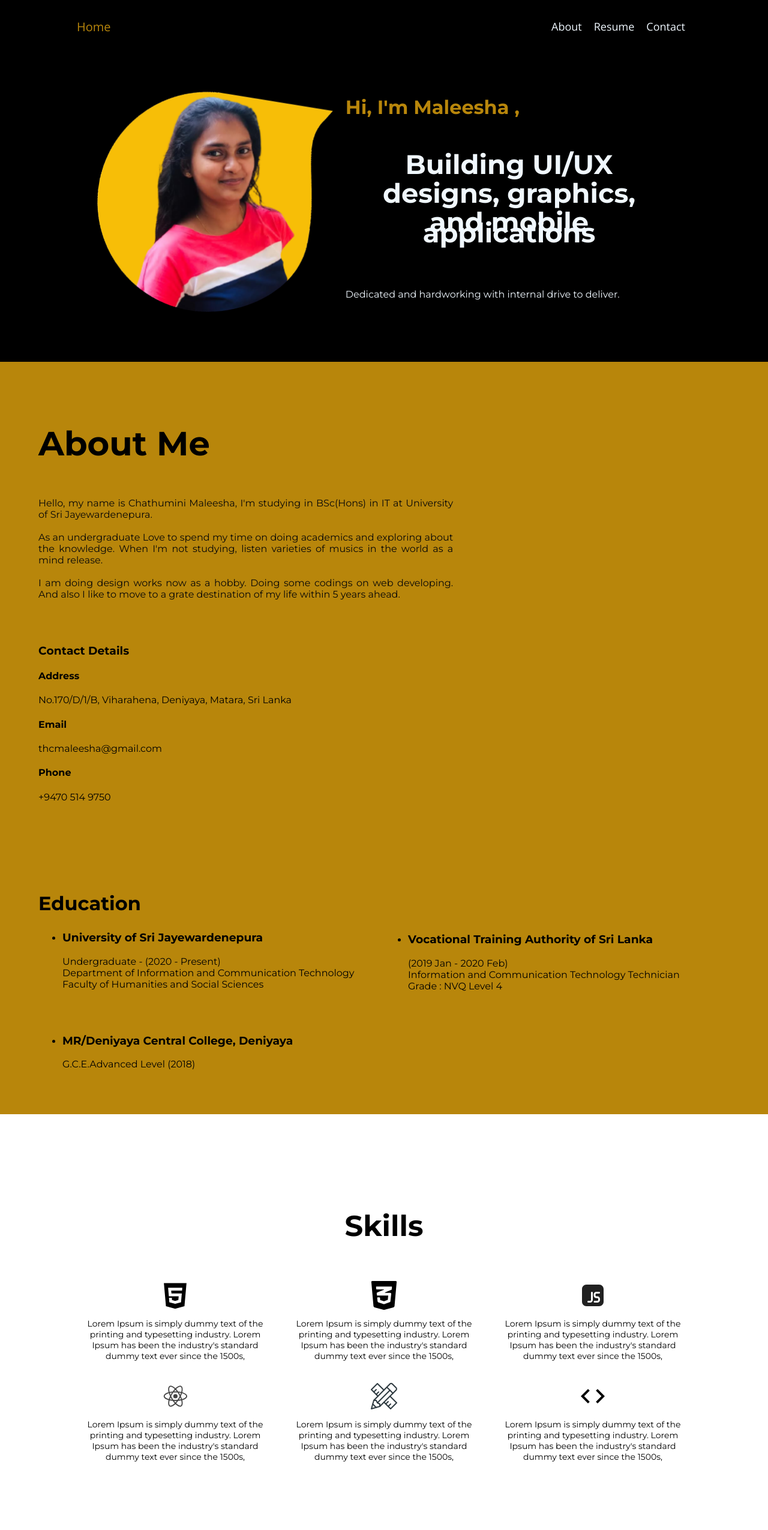
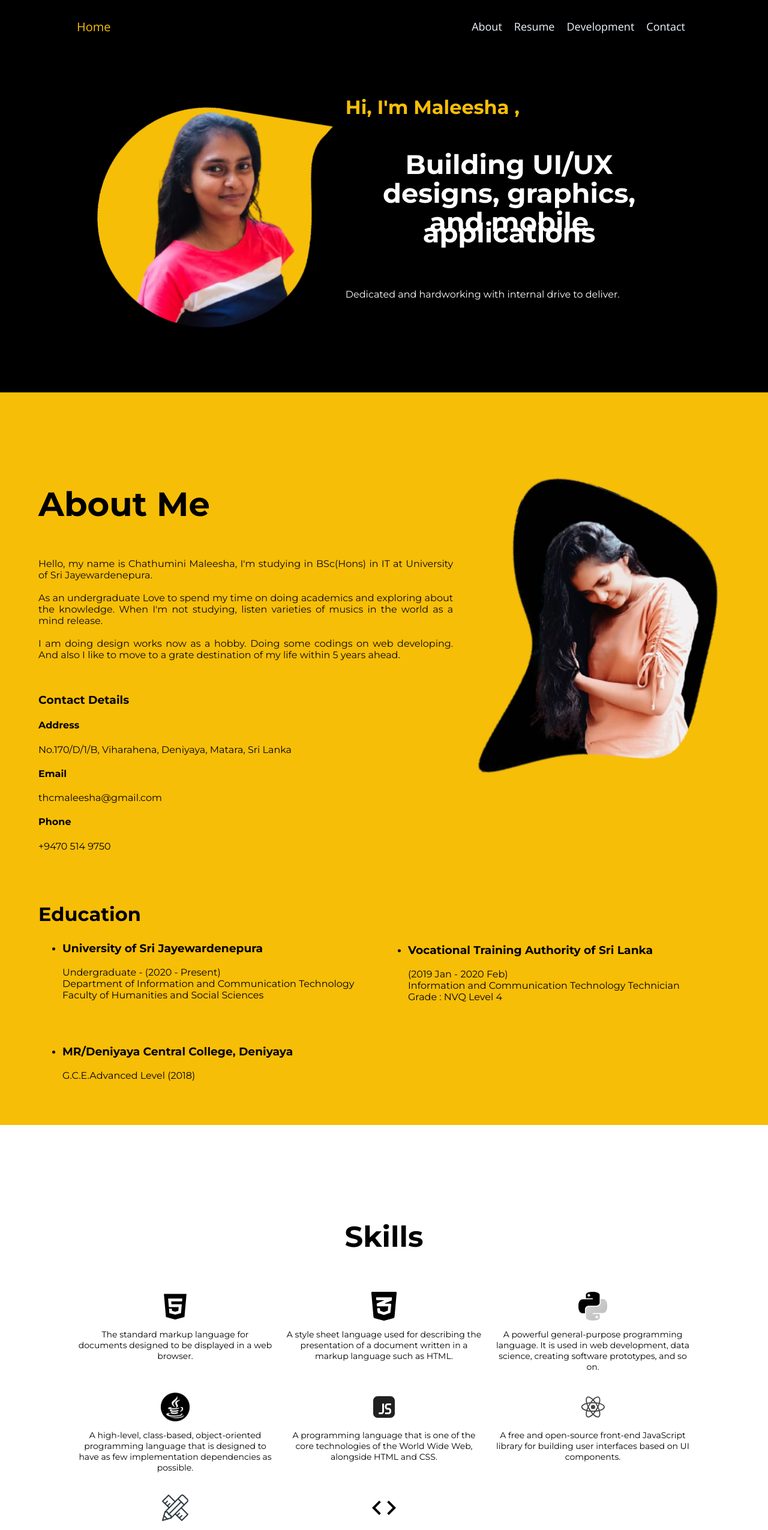
Before and after one commit to MaleeshaTHC/Portfolio, a Gatsby site: page / in a window 1280 px wide. Shown: the top 2550 px of the page at 60% size. Built offline with nearby package versions, Linux system fonts and the light colour scheme; Gatsby itself is replaced by a stand-in of ours.

Commit message:
finalize editings

```diff
--- a/src/components/Navbar.js
+++ b/src/components/Navbar.js
@@ -16,6 +16,7 @@ const Navbar = () => {
           <div className="links-wrapper">
             <button onClick={() => scrollTo("#about")}>About</button>
             <button onClick={() => scrollTo("#skills")}>Resume</button>
+            <button onClick={() => scrollTo("#work")}>Development</button>
             <button onClick={() => scrollTo("#contact")}>Contact</button>
           </div>
         </div>
--- a/src/components/about.js
+++ b/src/components/about.js
@@ -1,6 +1,8 @@
 import React from "react"
 import Fade from "react-reveal/Fade"
 import data from "../yourdata"
+
+import profile from "../images/CM2.png"
 
 const About = () => {
   return (
@@ -9,6 +11,9 @@ const About = () => {
         <div className="header-wrapper">
             <div className="content">
               <Fade bottom cascade>
+                <br></br><br></br>
+                <br></br><br></br>
+                <br></br><br></br>
                   <h1>About Me</h1>
               </Fade>
                 <p>
@@ -21,7 +26,7 @@ const About = () => {
                   <br></br>
                   {data.aboutParaThree}
                 </p>
-                <br></br><br></br>
+                <br></br>
               <Fade bottom cascade>
                   <h3>Contact Details</h3>
               </Fade>
@@ -34,6 +39,7 @@ const About = () => {
                   {data.contactNumber}
             </div>
             <div className="content">
+              <img id="img1" src={profile} alt="profile"></img>
             </div>
         </div>
         <div className="header-wrapper">
--- a/src/styles/about.scss
+++ b/src/styles/about.scss
@@ -1,11 +1,10 @@
 #about {
-  background-color: darkgoldenrod;
+  background-color: #f7be07;
 }
 .header-wrapper {
   width: 90vw;
   display: flex;
   justify-content: space-between;
-  margin-top: 5%;
 
   .content {
     width: 65%;
@@ -69,20 +68,8 @@
   }
 
   #img1 {
-    width: 6%;
-  }
-
-  #img2 {
-    width: 6%;
-  }
-
-  #img3 {
-    width: 6%;
-  }
-
-  #img4 {
-    width: 60%;
-    margin-left: 40%;
-    margin-top: 10%;
+    width: 100%;
+    margin-left: 10%;
+    margin-top: 20%;
   }
 }
--- a/src/styles/footer.scss
+++ b/src/styles/footer.scss
@@ -30,7 +30,7 @@
     margin-top: 20px;
     img {
       height: 2rem;
-      margin: 10px;
+      margin: 20px;
     }
   }
   span {
--- a/src/styles/header.scss
+++ b/src/styles/header.scss
@@ -3,7 +3,7 @@
 }
 .about-section {
   width: 80vw;
-  height: 44vw;
+  height: 48vw;
   margin-top: 5vh;
   display: flex;
   justify-content: space-between;
@@ -34,7 +34,7 @@
     h2 {
       font-size: 2rem;
       line-height: 20px;
-      color: darkgoldenrod;
+      color: #f7be07;
       @include media(">=tablet", "<desktop") {
         text-align: left;
       }
@@ -51,7 +51,7 @@
       text-align: justify;
       line-height: 18px;
       text-align: center;
-      color: aliceblue;
+      color: rgb(255, 255, 255);
       @include media(">=phone", "<lgphone") {
         font-size: 1.5rem;
         line-height: 10px;
@@ -91,7 +91,7 @@
     width: 100%;
     text-align: left;
     overflow: hidden;
-    color: aliceblue;
+    color: rgb(253, 253, 253);
     @include media(">=phone", "<lgphone") {
       font-size: 12px;
       width: 100%;
--- a/src/styles/navbar.scss
+++ b/src/styles/navbar.scss
@@ -19,7 +19,7 @@
     background-color: transparent;
     outline: none;
     border: 0px;
-    color: darkgoldenrod;
+    color: #f7be07;
     cursor: pointer;
     &:hover {
       opacity: 1;
--- a/src/styles/work.scss
+++ b/src/styles/work.scss
@@ -2,7 +2,7 @@
   background-color: black;
 }.work-wrapper {
   width: 80vw;
-  margin-top: 10vh;
+  margin-top: 6vh;
   display: flex;
   flex-direction: column;
 
--- a/src/yourdata.js
+++ b/src/yourdata.js
@@ -18,6 +18,8 @@ import javaIcon from "./images/java.png"
 import pythonIcon from "./images/python.png"
 import appIcon from "./images/react.png"
 import hcjIcon from "./images/hcj.png"
+import pyLogoIcon from "./images/python logo.png"
+import JavaLogoIcon from "./images/java logo.png"
 
 export default {
   //(Please Do Not Remove The comma(,) after every variable)
@@ -120,32 +122,42 @@ export default {
     {
       img: htmlIcon,
       para:
-        "Lorem Ipsum is simply dummy text of the printing and typesetting industry. Lorem Ipsum has been the industry's standard dummy text ever since the 1500s,",
+        "The standard markup language for documents designed to be displayed in a web browser.",
     },
     {
       img: cssIcon,
       para:
-        "Lorem Ipsum is simply dummy text of the printing and typesetting industry. Lorem Ipsum has been the industry's standard dummy text ever since the 1500s,",
+        "A style sheet language used for describing the presentation of a document written in a markup language such as HTML.",
+    },
+    {
+      img: pyLogoIcon,
+      para:
+        "A powerful general-purpose programming language. It is used in web development, data science, creating software prototypes, and so on.",
+    },
+    {
+      img: JavaLogoIcon,
+      para:
+        "A high-level, class-based, object-oriented programming language that is designed to have as few implementation dependencies as possible.",
     },
     {
       img: jsIcon,
       para:
-        "Lorem Ipsum is simply dummy text of the printing and typesetting industry. Lorem Ipsum has been the industry's standard dummy text ever since the 1500s,",
+        "A programming language that is one of the core technologies of the World Wide Web, alongside HTML and CSS.",
     },
     {
       img: reactIcon,
       para:
-        "Lorem Ipsum is simply dummy text of the printing and typesetting industry. Lorem Ipsum has been the industry's standard dummy text ever since the 1500s,",
+        "A free and open-source front-end JavaScript library for building user interfaces based on UI components.",
     },
     {
       img: designIcon,
       para:
-        "Lorem Ipsum is simply dummy text of the printing and typesetting industry. Lorem Ipsum has been the industry's standard dummy text ever since the 1500s,",
+        "The profession and academic discipline whose activity consists in projecting visual communications intended to transmit specific messages to social groups, with specific objectives.",
     },
     {
       img: codeIcon,
       para:
-        "Lorem Ipsum is simply dummy text of the printing and typesetting industry. Lorem Ipsum has been the industry's standard dummy text ever since the 1500s,",
+        "The process of transforming ideas, solutions, and instructions into the language that the computer can understand.",
     },
   ],
 
```
Also changed, not shown: src/images/CM2.png (added), src/images/java logo.png (added), src/images/python logo.png (added).
